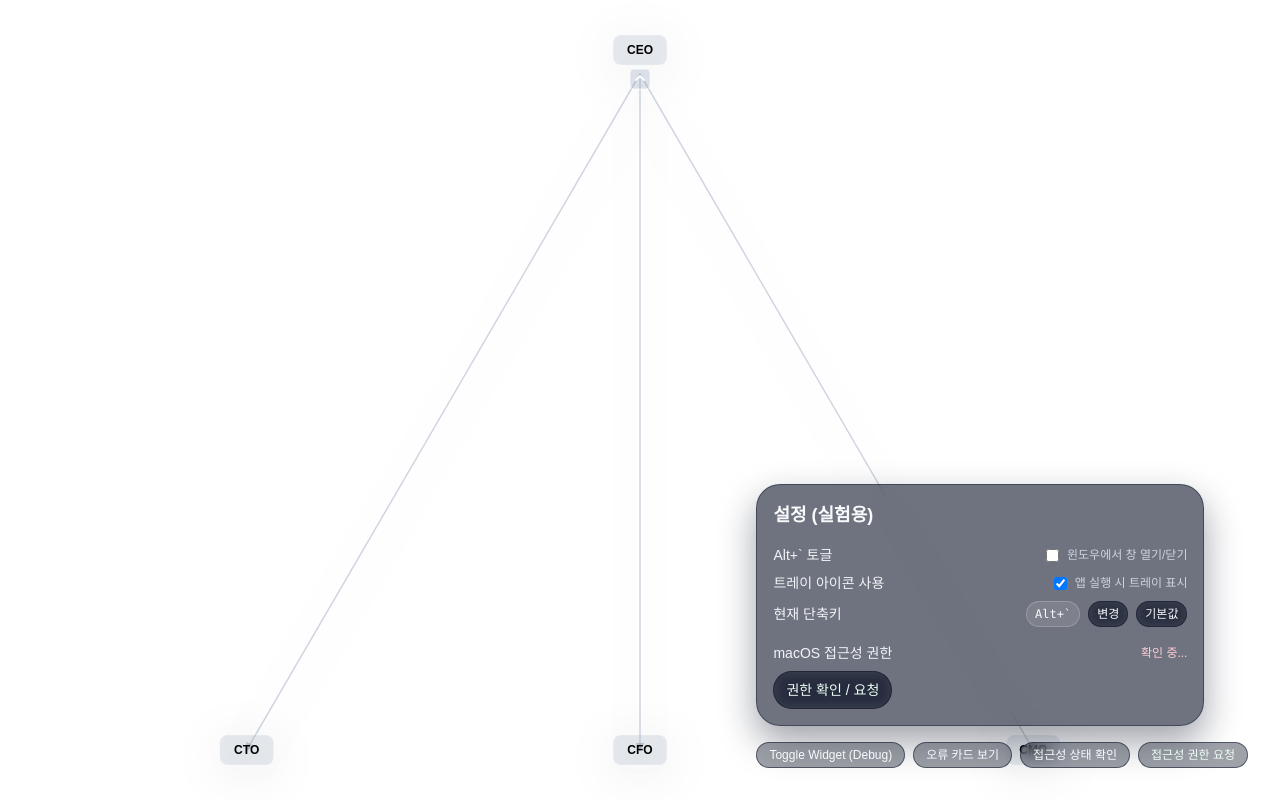
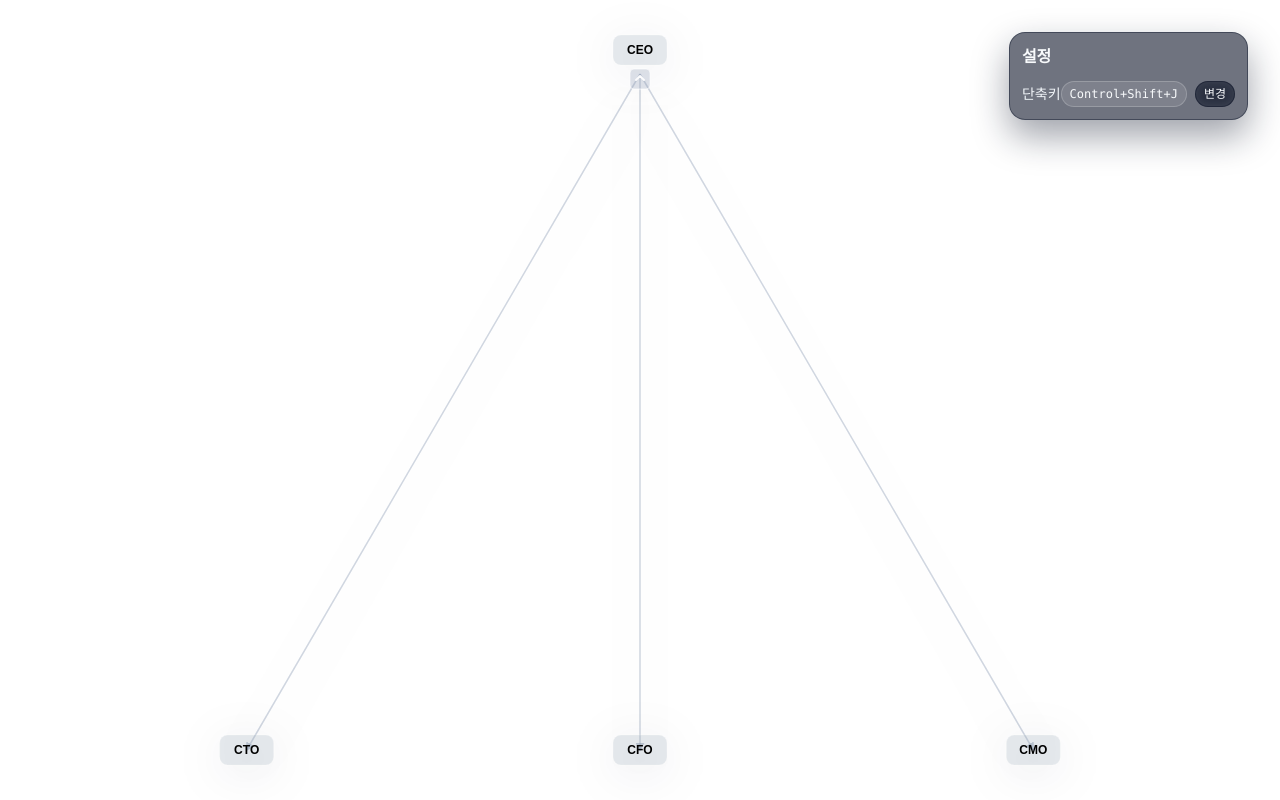
Before and after one commit to cosmosjeon/JARVIS, a React (Create React App) app: page / in a window 1280 px wide. Built offline with nearby package versions, Linux system fonts and the light colour scheme.

Commit message:
화면 영역 고정 , 노드 열면 밖으로 안나가게, 설정간소화

```diff
--- a/src/App.css
+++ b/src/App.css
@@ -112,7 +112,7 @@ body {
 
 .App-overlay {
   position: fixed;
-  bottom: 32px;
+  top: 32px;
   right: 32px;
   display: flex;
   flex-direction: column;
--- a/src/App.js
+++ b/src/App.js
@@ -3,8 +3,6 @@ import './App.css';
 import './theme/glass.css';
 import HierarchicalForceTree from './components/HierarchicalForceTree';
 import SettingsPanel from './components/SettingsPanel';
-import DebugDashboard from './views/DebugDashboard';
-import AccessibilityPermissionBanner from './components/AccessibilityPermissionBanner';
 import { SettingsProvider } from './hooks/SettingsContext';
 
 function App() {
@@ -16,9 +14,7 @@ function App() {
         <HierarchicalForceTree />
         {overlayEnabled && (
           <div className="App-overlay">
-            <AccessibilityPermissionBanner />
             <SettingsPanel />
-            <DebugDashboard />
           </div>
         )}
       </div>
--- a/src/components/HierarchicalForceTree.js
+++ b/src/components/HierarchicalForceTree.js
@@ -13,7 +13,8 @@ const HierarchicalForceTree = () => {
   const [nodes, setNodes] = useState([]);
   const [links, setLinks] = useState([]);
   const [expandedNodeId, setExpandedNodeId] = useState(null);
-  const [viewTransform, setViewTransform] = useState({ x: 0, y: 0 });
+  // viewTransform 제거 - 노드 영역만 드래그 가능하도록 수정
+  // const [viewTransform, setViewTransform] = useState({ x: 0, y: 0 });
   const [selectedNodeId, setSelectedNodeId] = useState(null);
   const [data, setData] = useState(treeData);
   const simulationRef = useRef(null);
@@ -291,39 +292,40 @@ const HierarchicalForceTree = () => {
     });
   }, [data.nodes]);
 
-  useEffect(() => {
-    if (!svgRef.current) return undefined;
+  // 줌/팬 기능 제거 - 노드 영역만 드래그 가능하도록 수정
+  // useEffect(() => {
+  //   if (!svgRef.current) return undefined;
 
-    const svgSelection = d3.select(svgRef.current);
-    const zoomFactory = typeof d3.zoom === 'function' ? d3.zoom : null;
-    if (!zoomFactory) {
-      return undefined;
-    }
+  //   const svgSelection = d3.select(svgRef.current);
+  //   const zoomFactory = typeof d3.zoom === 'function' ? d3.zoom : null;
+  //   if (!zoomFactory) {
+  //     return undefined;
+  //   }
 
-    const zoomInstance = zoomFactory();
-    if (!zoomInstance || typeof zoomInstance.scaleExtent !== 'function') {
-      return undefined;
-    }
+  //   const zoomInstance = zoomFactory();
+  //   if (!zoomInstance || typeof zoomInstance.scaleExtent !== 'function') {
+  //     return undefined;
+  //   }
 
-    const zoomBehaviour = zoomInstance
-      .scaleExtent([1, 1])
-      .filter((event) => {
-        if (event.type === 'wheel' || event.type === 'dblclick') return false;
-        const target = event.target instanceof Element ? event.target : null;
-        if (target && target.closest('[data-node-id]')) return false;
-        // Left button only
-        return event.button === 0;
-      })
-      .on('zoom', (event) => {
-        setViewTransform({ x: event.transform.x, y: event.transform.y });
-      });
+  //   const zoomBehaviour = zoomInstance
+  //     .scaleExtent([1, 1])
+  //     .filter((event) => {
+  //       if (event.type === 'wheel' || event.type === 'dblclick') return false;
+  //       const target = event.target instanceof Element ? event.target : null;
+  //       if (target && target.closest('[data-node-id]')) return false;
+  //       // Left button only
+  //       return event.button === 0;
+  //     })
+  //     .on('zoom', (event) => {
+  //       setViewTransform({ x: event.transform.x, y: event.transform.y });
+  //     });
 
-    svgSelection.call(zoomBehaviour).on('dblclick.zoom', null);
+  //   svgSelection.call(zoomBehaviour).on('dblclick.zoom', null);
 
-    return () => {
-      svgSelection.on('.zoom', null);
-    };
-  }, []);
+  //   return () => {
+  //     svgSelection.on('.zoom', null);
+  //   };
+  // }, []);
 
   // 과거 생성된 Q2 노드들(및 하위 노드) 정리 - 최초 1회만 수행
   useEffect(() => {
@@ -444,58 +446,9 @@ const HierarchicalForceTree = () => {
     }
   };
 
-  // Drag behavior - 애니메이션 중에도 드래그 가능
-  const handleDrag = (nodeId) => {
-    return d3.drag()
-      .on('start', (event) => {
-        // 드래그 시작 시 애니메이션 일시 정지
-        if (animationRef.current) {
-          animationRef.current.stop();
-        }
-      })
-      .on('drag', (event) => {
-        const node = nodes.find(n => n.id === nodeId);
-        if (node) {
-          // 직접 위치 업데이트
-          node.x = event.x;
-          node.y = event.y;
-          setNodes([...nodes]);
-        }
-      })
-      .on('end', (event) => {
-        // 드래그 종료 시 tree layout으로 다시 정렬
-        const animation = treeAnimationService.current.calculateTreeLayoutWithAnimation(
-          nodes,
-          visibleGraph.nodes,
-          visibleGraph.links,
-          dimensions,
-          (animatedNodes, animatedLinks) => {
-            setNodes(animatedNodes);
-            const { annotatedLinks, nextKeys } = markNewLinks(linkKeysRef.current, animatedLinks);
-            linkKeysRef.current = nextKeys;
-            setLinks(annotatedLinks);
-          }
-        );
-        animationRef.current = animation;
-      });
-  };
+  // 드래그 기능 제거됨
 
-  useEffect(() => {
-    if (!svgRef.current) return;
-    const svg = d3.select(svgRef.current);
-
-    nodes.forEach(node => {
-      const selection = svg.selectAll(`[data-node-id="${node.id}"]`);
-
-      if (expandedNodeId) {
-        selection.on('.drag', null);
-        selection.style('cursor', 'default');
-      } else {
-        selection.call(handleDrag(node.id));
-        selection.style('cursor', 'grab');
-      }
-    });
-  }, [nodes, expandedNodeId]);
+  // 드래그 관련 useEffect 제거됨
 
   useEffect(() => {
     if (!expandedNodeId) return;
@@ -538,7 +491,7 @@ const HierarchicalForceTree = () => {
         </defs>
 
         {/* Links */}
-        <g transform={`translate(${viewTransform.x}, ${viewTransform.y})`}>
+        <g>
           <g className="links">
             <AnimatePresence>
               {links
@@ -605,7 +558,6 @@ const HierarchicalForceTree = () => {
                     node={node}
                     position={{ x: node.x || 0, y: node.y || 0 }}
                     color={colorScheme(nodeDepth)}
-                    onDrag={handleDrag}
                     onNodeClick={handleNodeClickForAssistant}
                     isExpanded={expandedNodeId === node.id}
                     onSecondQuestion={handleSecondQuestion}
--- a/src/components/NodeAssistantPanel.js
+++ b/src/components/NodeAssistantPanel.js
@@ -4,8 +4,8 @@ import QuestionService from '../services/QuestionService';
 import { useSettings } from '../hooks/SettingsContext';
 
 export const PANEL_SIZES = {
-  compact: { width: 360, height: 180 },
-  expanded: { width: 600, height: 640 },
+  compact: { width: 320, height: 160 },
+  expanded: { width: 480, height: 400 },
 };
 
 const TYPING_INTERVAL_MS = 18;
@@ -577,9 +577,8 @@ const NodeAssistantPanel = ({
             aria-label="하이라이트 모드"
             aria-pressed={isHighlightMode}
             onClick={handleHighlightToggle}
-            className={`glass-chip flex h-9 w-9 items-center justify-center rounded-full shadow-lg transition-colors focus:outline-none focus:ring-2 focus:ring-emerald-200/60 ${
-              isHighlightMode ? 'bg-emerald-500/40 text-emerald-100' : 'bg-white/10 text-slate-100 hover:bg-white/20'
-            }`}
+            className={`glass-chip flex h-9 w-9 items-center justify-center rounded-full shadow-lg transition-colors focus:outline-none focus:ring-2 focus:ring-emerald-200/60 ${isHighlightMode ? 'bg-emerald-500/40 text-emerald-100' : 'bg-white/10 text-slate-100 hover:bg-white/20'
+              }`}
           >
             🖍
           </button>
--- a/src/components/SettingsPanel.js
+++ b/src/components/SettingsPanel.js
@@ -1,26 +1,14 @@
-import React, { useEffect, useState } from 'react';
+import React, { useState } from 'react';
 import { useSettings } from '../hooks/SettingsContext';
 import HotkeyRecorderModal from './HotkeyRecorderModal';
 
 const SettingsPanel = () => {
   const {
-    doubleCtrlEnabled,
-    trayEnabled,
     accelerator,
-    accessibilityGranted,
-    setDoubleCtrlEnabled,
-    setTrayEnabled,
     setAccelerator,
-    resetAccelerator,
-    refreshAccessibilityStatus,
-    requestAccessibility,
   } = useSettings();
 
   const [recorderOpen, setRecorderOpen] = useState(false);
-
-  useEffect(() => {
-    refreshAccessibilityStatus();
-  }, [refreshAccessibilityStatus]);
 
   const handleRecorderClose = () => setRecorderOpen(false);
 
@@ -32,36 +20,14 @@ const SettingsPanel = () => {
   };
 
   return (
-    <div className="glass-surface flex w-full max-w-md flex-col gap-4 rounded-3xl border border-white/10 bg-white/10 p-4 text-sm text-slate-100 shadow-2xl">
-      <h2 className="text-lg font-semibold text-slate-50">설정 (실험용)</h2>
-      <section className="space-y-2">
+    <div className="glass-surface flex w-full max-w-sm flex-col gap-3 rounded-2xl border border-white/10 bg-white/10 p-3 text-sm text-slate-100 shadow-2xl">
+      <h2 className="text-base font-semibold text-slate-50">설정</h2>
+
       <div className="flex items-center justify-between">
-          <span>Alt+` 토글</span>
-          <label className="flex items-center gap-2">
-            <input
-              type="checkbox"
-              checked={doubleCtrlEnabled}
-              onChange={(event) => setDoubleCtrlEnabled(event.target.checked)}
-            />
-            <span className="text-xs text-slate-300">윈도우에서 창 열기/닫기</span>
-          </label>
-        </div>
-        <div className="flex items-center justify-between">
-          <span>트레이 아이콘 사용</span>
-          <label className="flex items-center gap-2">
-            <input
-              type="checkbox"
-              checked={trayEnabled}
-              onChange={(event) => setTrayEnabled(event.target.checked)}
-            />
-            <span className="text-xs text-slate-300">앱 실행 시 트레이 표시</span>
-          </label>
-        </div>
-        <div className="flex items-center justify-between">
-          <span>현재 단축키</span>
+        <span className="text-sm">단축키</span>
         <div className="flex items-center gap-2 text-xs text-slate-200">
           <span className="rounded-full border border-white/20 bg-white/10 px-2 py-1 font-mono text-slate-50">
-              Alt+`
+            {accelerator}
           </span>
           <button
             type="button"
@@ -70,31 +36,9 @@ const SettingsPanel = () => {
           >
             변경
           </button>
-            <button
-              type="button"
-              onClick={resetAccelerator}
-              className="glass-chip rounded-full bg-slate-500/40 px-2 py-1 text-xs text-slate-50 hover:bg-slate-500/60"
-            >
-              기본값
-            </button>
         </div>
       </div>
-      </section>
-      <section className="space-y-2">
-        <div className="flex items-center justify-between">
-          <span>macOS 접근성 권한</span>
-          <span className={`text-xs ${accessibilityGranted ? 'text-emerald-200' : 'text-rose-200'}`}>
-            {accessibilityGranted === null ? '확인 중...' : accessibilityGranted ? '허용됨' : '필요'}
-          </span>
-        </div>
-        <button
-          type="button"
-          onClick={requestAccessibility}
-          className="glass-chip rounded-full bg-emerald-500/40 px-3 py-2 text-emerald-50 hover:bg-emerald-500/60"
-        >
-          권한 확인 / 요청
-        </button>
-      </section>
+
       {recorderOpen && (
         <HotkeyRecorderModal
           currentAccelerator={accelerator}
```
Also changed, not shown: src/components/TreeNode.js (+54 -6 lines). Lines whose indentation alone changed are shown as unchanged.
